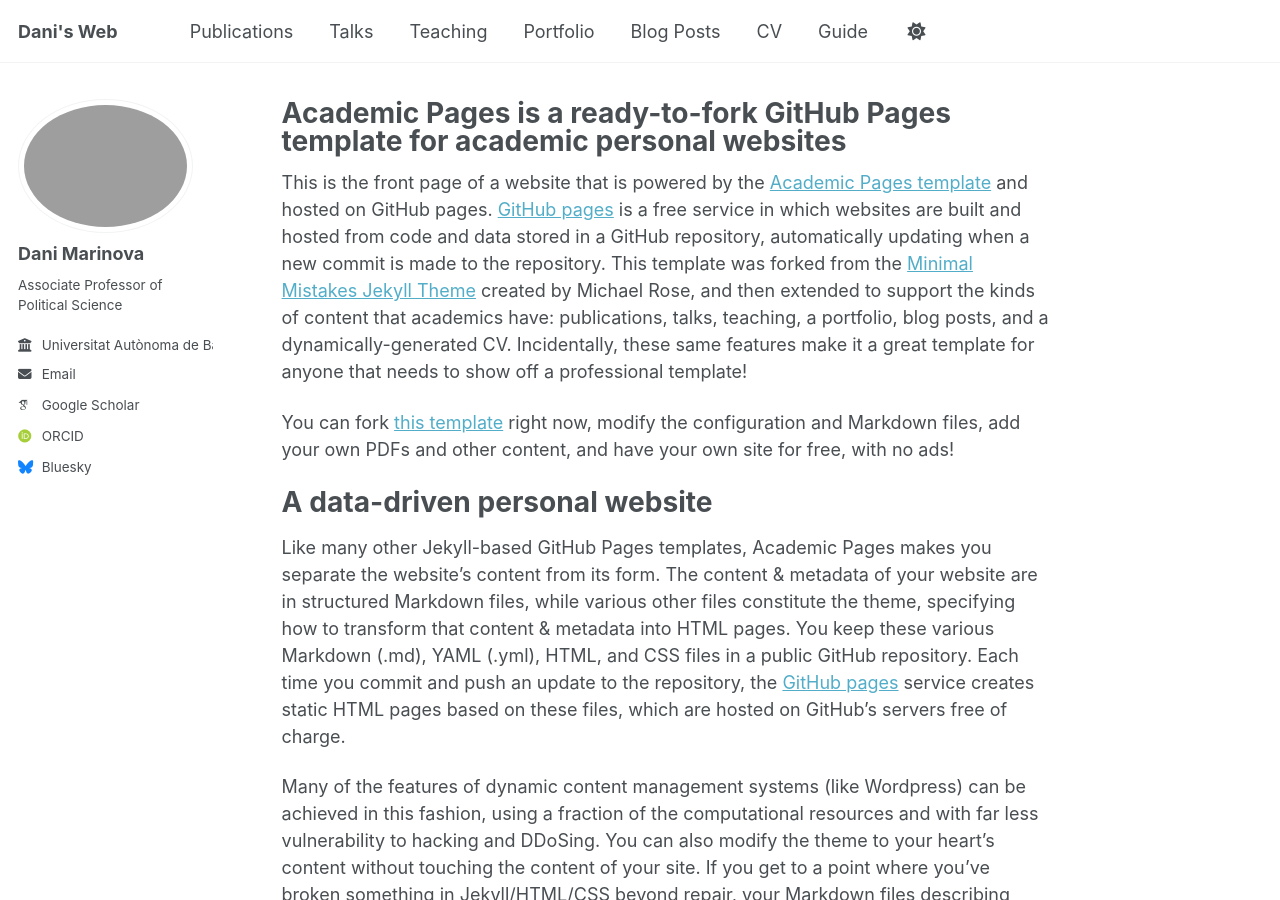
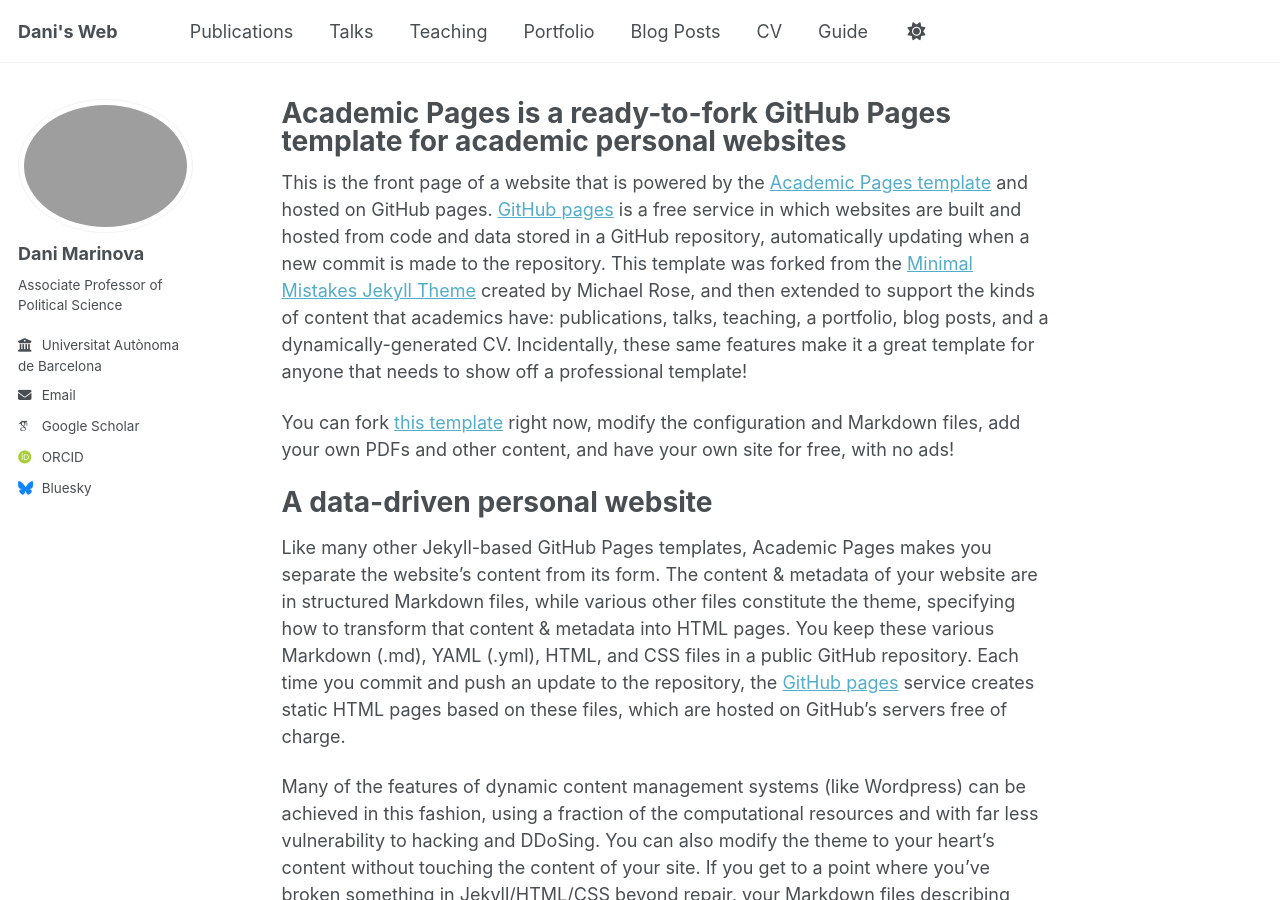
Before and after one commit to cyrila24/personal, a Jekyll site: the page built from _pages/about.md, in a window 1280 px wide and 900 px high. Built offline with Jekyll 4.4.1, drawn with Linux system fonts in a browser that asks for light colours; some web fonts are replaced; a script that is not in the unit is left out.

```diff
--- a/_config.yml
+++ b/_config.yml
@@ -25,7 +25,7 @@ author:
   avatar : "/images/profile.png"
   name             : "Dani Marinova"
   bio              : "Associate Professor of Political Science"
-  employer         : "Universitat Autònoma de Barcelona"
+  employer         : "Universitat Autònoma<br>de Barcelona"
   email            : "dani.marinova@uab.cat"
 
   # Academic websites
```
